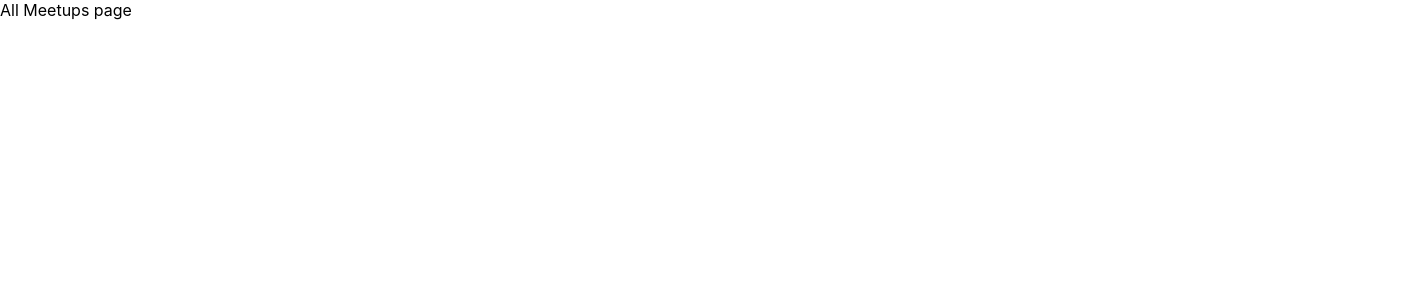
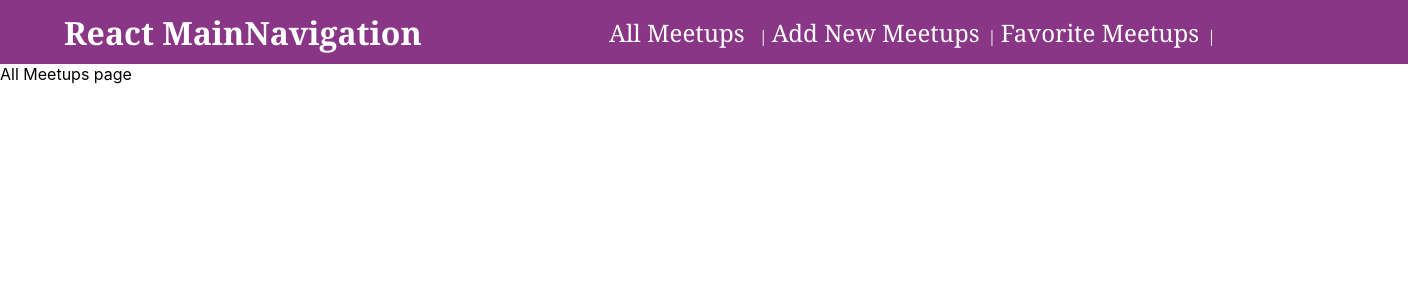
Before and after one commit to evertonporto/meet-up-place, a React (Create React App) app: page / in a window 1280 px wide. Shown: the top 300 px of the page, 1408 px wide, since content can reach past the window. Built offline with nearby package versions, Linux system fonts and the light colour scheme.

Commit message:
New Nav Bar

```diff
--- a/src/App.js
+++ b/src/App.js
@@ -1,29 +1,22 @@
-
-import AllMeetupsPage from './pages/AllMeetups';
+import AllMeetups from './pages/AllMeetups';
 import FavoriteMeetups from './pages/FavoriteMeetups';
 import NewMeetups from './pages/NewMeetups';
 import React from 'react'
-import { Route, Routes } from 'react-router-dom'
+import MainNavigation from './components/layout/MainNavigation'
+import { BrowserRouter, Route, Routes } from 'react-router-dom'
 
 
 function App() {
   return (
-    <Router>
-    <div>
+    <BrowserRouter>
+      <MainNavigation path="/" />
+
       <Routes>
-        <Route path='/'>
-          <AllMeetupsPage />
-        </Route>
-        <Route path='/NewMeetups'>
-          <NewMeetups />
-        </Route>
-        <Route path='/FavoriteMeetups'>
-          <FavoriteMeetups />
-        </Route>
+        <Route path="/" element={<AllMeetups />} />
+        <Route path="/Favorite" element={<FavoriteMeetups />} />
+        <Route path="/New" element={<NewMeetups />} />
       </Routes>
-    </div>
-    </Router>
-  );
+    </BrowserRouter>);
 }
 
 export default App;
--- /dev/null
+++ b/src/components/layout/MainNavigation.css
@@ -0,0 +1,40 @@
+.header{
+    display: flex;
+    color: white;
+    background-color: rgb(138, 54, 135);
+    padding: 0% 5%;
+    height: 4rem;
+    width: 100%;
+    justify-content: space-between;
+    align-items: center;
+    font-family: Georgia, 'Times New Roman', Times, serif;
+
+
+}
+
+
+.logo{
+    font-size: 2rem;
+    color: white;
+    font-weight: bold;
+}
+
+.header ul{
+    list-style-type: none;
+    margin: 0;
+    padding: 0;
+    display: flex;
+    align-items: baseline;
+}
+
+header li{
+    margin-right: 3rem;
+    padding: 5rem;
+}
+
+header a{
+    text-decoration: none;
+    font-size: 1.5rem;
+    color: white;
+    padding-right: 0.5rem;
+}
--- /dev/null
+++ b/src/components/layout/MainNavigation.js
@@ -0,0 +1,21 @@
+import { Link } from 'react-router-dom';
+
+import classes from './MainNavigation.css'
+
+function MainNavigation() {
+    return (<header className={"header"}>
+        <div className={"logo"}>React MainNavigation</div>
+        <nav className={"nav"}>
+            <ul>
+                <li className={classes.li}>
+                    <Link to="/"> All Meetups </Link>| {" "}
+                    <Link to="/New"> Add New Meetups</Link>|{" "}
+                    <Link to="/Favorite"> Favorite Meetups</Link>|{" "}
+                </li>
+            </ul>
+        </nav>
+
+    </header>)
+}
+
+export default MainNavigation;
--- a/src/index.js
+++ b/src/index.js
@@ -1,20 +1,12 @@
 import React from 'react';
 import ReactDOM from 'react-dom/client';
 import './index.css';
-import App from './App';
-import AllMeetups from './pages/AllMeetups';
-import { BrowserRouter, Route, Routes,
- } from 'react-router-dom';
-
+import App from './App'
 
 
 const root = ReactDOM.createRoot(document.getElementById('root'));
 root.render(
-  <BrowserRouter>
-   <Routes>
-     <Route path="/" element= {<AllMeetups/>}/>
-   </Routes>
-  </BrowserRouter>
+  <App />
 );
 
 // If you want to start measuring performance in your app, pass a function
--- a/src/pages/FavoriteMeetups.js
+++ b/src/pages/FavoriteMeetups.js
@@ -1,5 +1,5 @@
-function FavoriteMeetups(){
-    return(<div>
+function FavoriteMeetups() {
+    return (<div>
         FavoriteMeetups
     </div>
     )
--- a/src/pages/NewMeetups.js
+++ b/src/pages/NewMeetups.js
@@ -1,5 +1,5 @@
-function NewMeetups(){
-    return(
+function NewMeetups() {
+    return (
         <div>
             NewMeetups page
         </div>
```
Also changed, not shown: src/components/abc.js (added).
